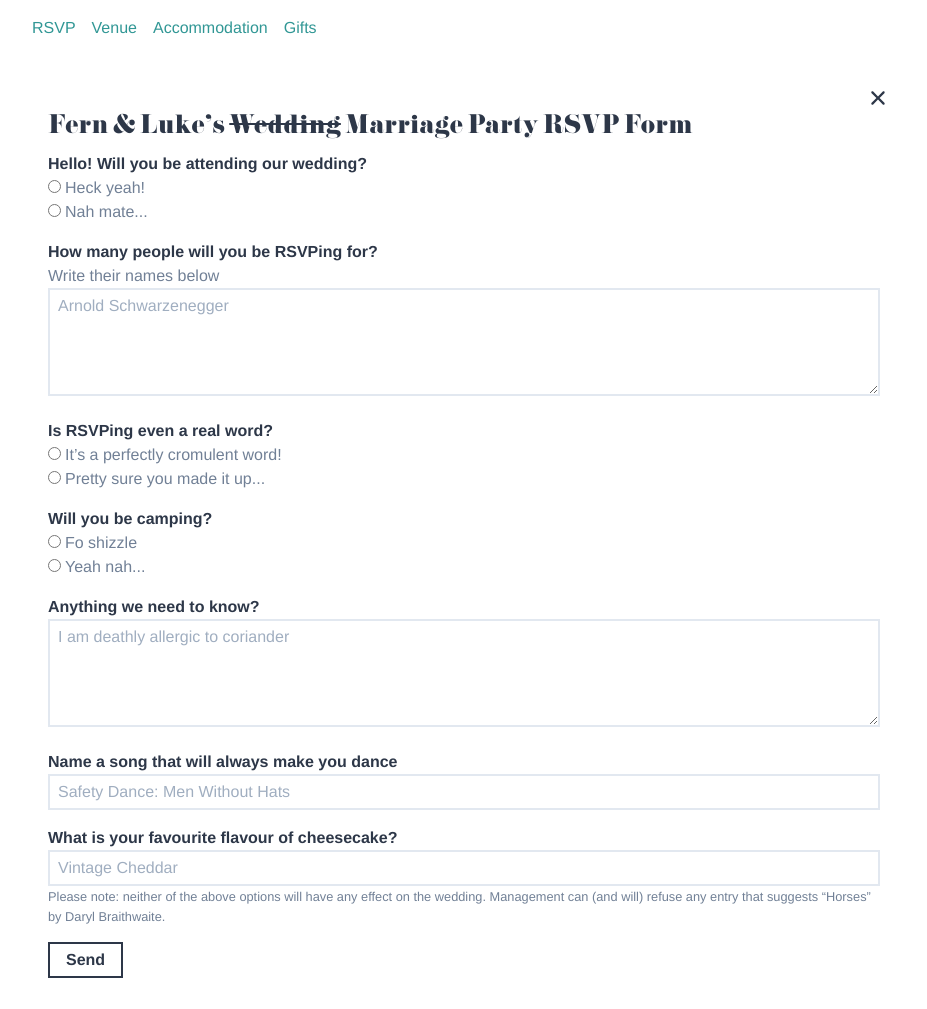
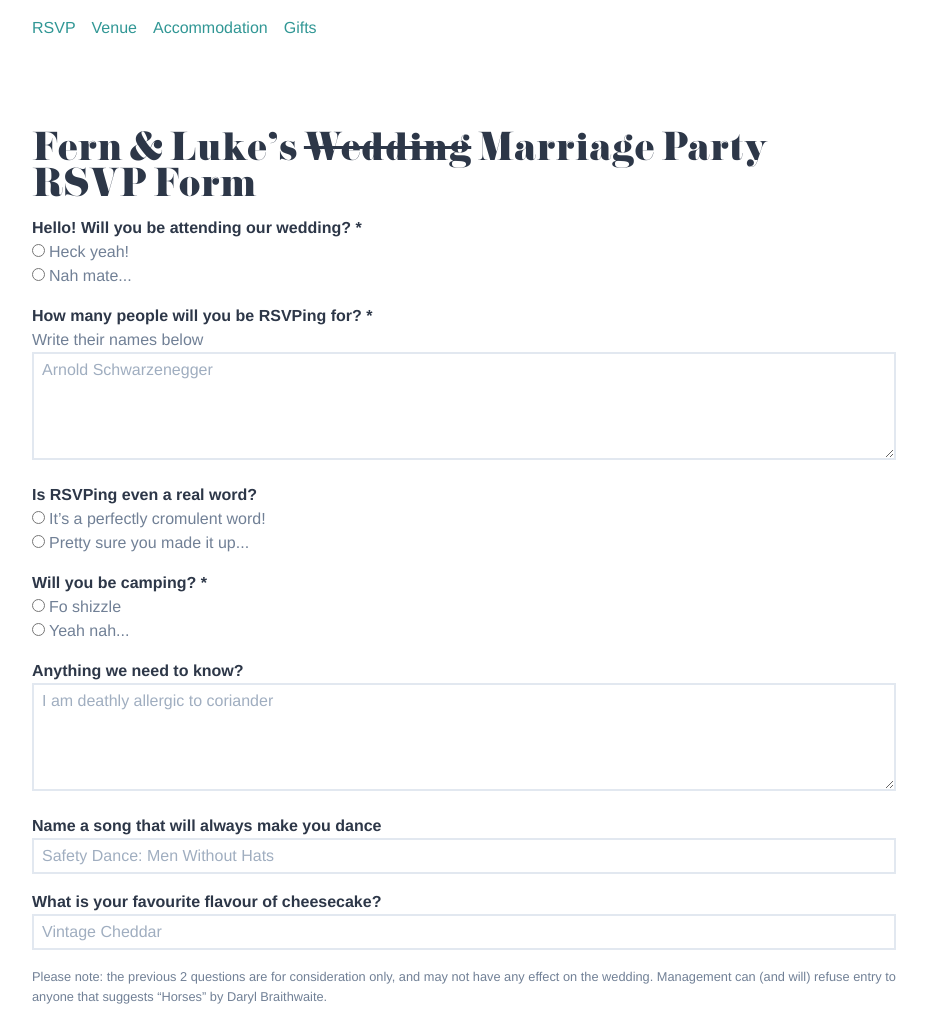
Before and after one commit to lukebennett88/fernandluke.com, a Gatsby site: page /rsvp in a window 1280 px wide. Shown: the top 1009 px of the page, without its empty margins (176-1103 px from the left). Built offline with nearby package versions, Linux system fonts and the light colour scheme; Gatsby itself is replaced by a stand-in of ours; what @tailwindcss/custom-forms would draw is missing.

Commit message:
Change some stuff

```diff
--- a/src/components/rsvp/index.js
+++ b/src/components/rsvp/index.js
@@ -1,7 +1,5 @@
 import React, { useState } from 'react';
 import { navigate } from 'gatsby';
-import { IoIosClose } from 'react-icons/io';
-import PropTypes from 'prop-types';
 
 import FormRow from './form-row';
 import Radio from './radio';
@@ -14,7 +12,7 @@ function encode(data) {
     .join('&');
 }
 
-const RSVP = ({ setIsModalOpen }) => {
+const RSVP = () => {
   const [state, setState] = useState({});
 
   const handleChange = e => {
@@ -38,48 +36,44 @@ const RSVP = ({ setIsModalOpen }) => {
 
   return (
     <form
-      name="contact"
+      name="rsvp-form"
       method="post"
       action="/thanks/"
       data-netlify="true"
       onSubmit={handleSubmit}
-      className="relative w-full px-4 py-8 font-sans text-gray-600 transition-colors ease-in transition-medium"
+      className="w-full mt-12 font-sans text-gray-600 transition-colors ease-in transition-medium"
     >
-      <button
-        type="button"
-        onClick={() => setIsModalOpen(false)}
-        className="absolute top-0 right-0 text-4xl text-gray-800"
-      >
-        <IoIosClose />
-      </button>
-      <h2 className="font-serif text-2xl leading-none text-gray-800">
+      <h1 className="font-serif text-4xl leading-none text-gray-800">
         Fern &amp; Luke’s <span className="line-through">Wedding</span>{' '}
-        Marriage&nbsp;Party RSVP Form
-      </h2>
+        Marriage&nbsp;Party RSVP&nbsp;Form
+      </h1>
       {/* The `form-name` hidden field is required to support form submissions without JavaScript */}
       <input type="hidden" name="form-name" value="contact" />
 
       {/* RSVP (Yes/No) */}
-      <FormRow title="Hello! Will you be attending our wedding?">
+      <FormRow title="Hello! Will you be attending our wedding? *">
         <Radio
           name="rsvp"
           id="rsvp-yes"
           handleChange={handleChange}
           value="Heck yeah!"
+          required
         />
         <Radio
           name="rsvp"
           id="rsvp-no"
           handleChange={handleChange}
           value="Nah mate..."
+          required
         />
       </FormRow>
 
       {/* Who is attending? */}
-      <FormRow title="How many people will you be RSVPing for?">
+      <FormRow title="How many people will you be RSVPing for? *">
         <TextArea
           name="who"
           id="who"
+          required
           value="Write their names below"
           placeholder="Arnold Schwarzenegger"
           handleChange={handleChange}
@@ -103,18 +97,20 @@ const RSVP = ({ setIsModalOpen }) => {
       </FormRow>
 
       {/* Will you be camping? */}
-      <FormRow title="Will you be camping?">
+      <FormRow title="Will you be camping? *">
         <Radio
           name="camping"
           id="camping-yes"
           handleChange={handleChange}
           value="Fo shizzle"
+          required
         />
         <Radio
           name="camping"
           id="camping-no"
           handleChange={handleChange}
           value="Yeah nah..."
+          required
         />
       </FormRow>
 
@@ -154,15 +150,15 @@ const RSVP = ({ setIsModalOpen }) => {
         />
       </FormRow>
 
-      <p className="leading-tight">
+      <p className="mt-4 leading-tight">
         <small>
-          Please note: neither of the above options will have any effect on the
-          wedding. Management can (and will) refuse any entry that suggests
-          “Horses” by Daryl Braithwaite.
+          Please note: the previous 2 questions are for consideration only, and
+          may not have any effect on the wedding. Management can (and will)
+          refuse entry to anyone that suggests “Horses” by Daryl Braithwaite.
         </small>
       </p>
 
-      <p className="mt-4">
+      <p className="mt-8">
         <button
           type="submit"
           className="inline-block px-4 py-1 font-bold text-gray-800 border-2 border-gray-800 hover:bg-gray-800 hover:text-white"
@@ -174,8 +170,4 @@ const RSVP = ({ setIsModalOpen }) => {
   );
 };
 
-RSVP.propTypes = {
-  setIsModalOpen: PropTypes.func,
-};
-
 export default RSVP;
```
